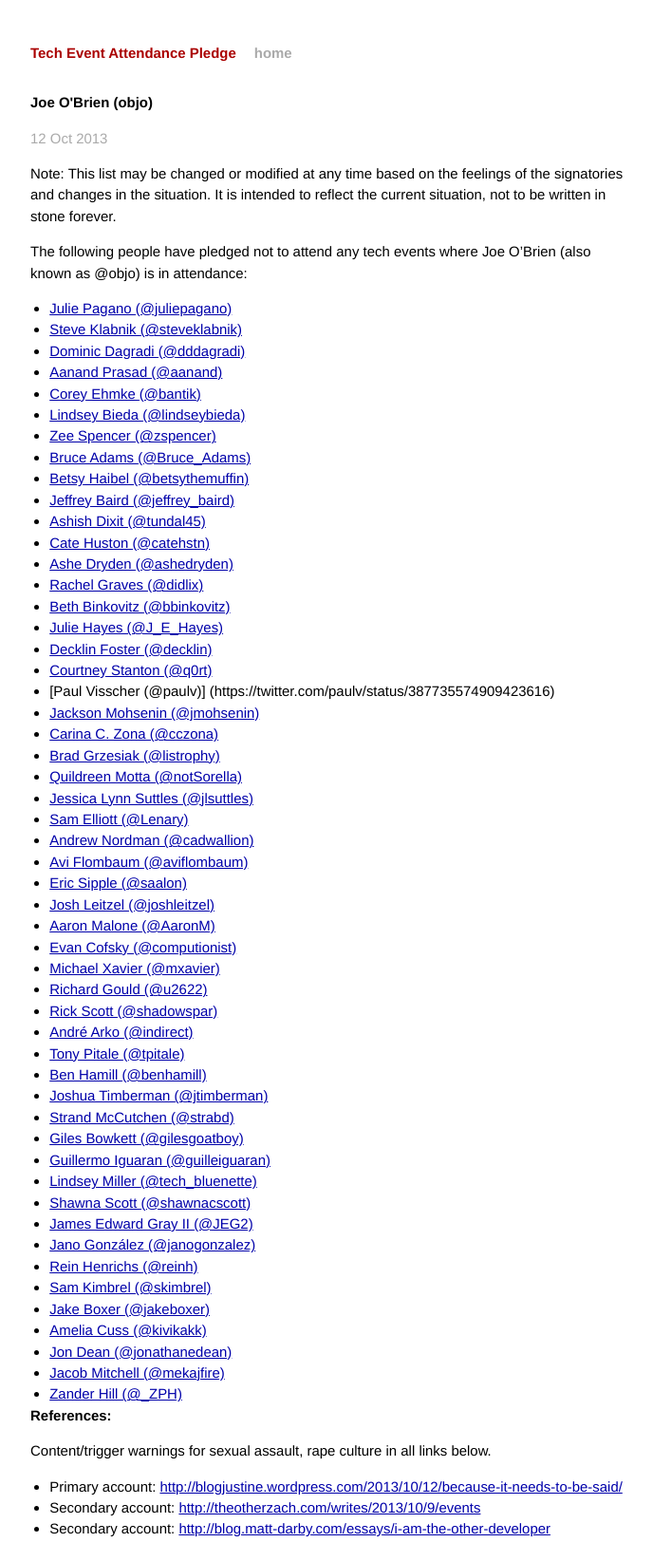
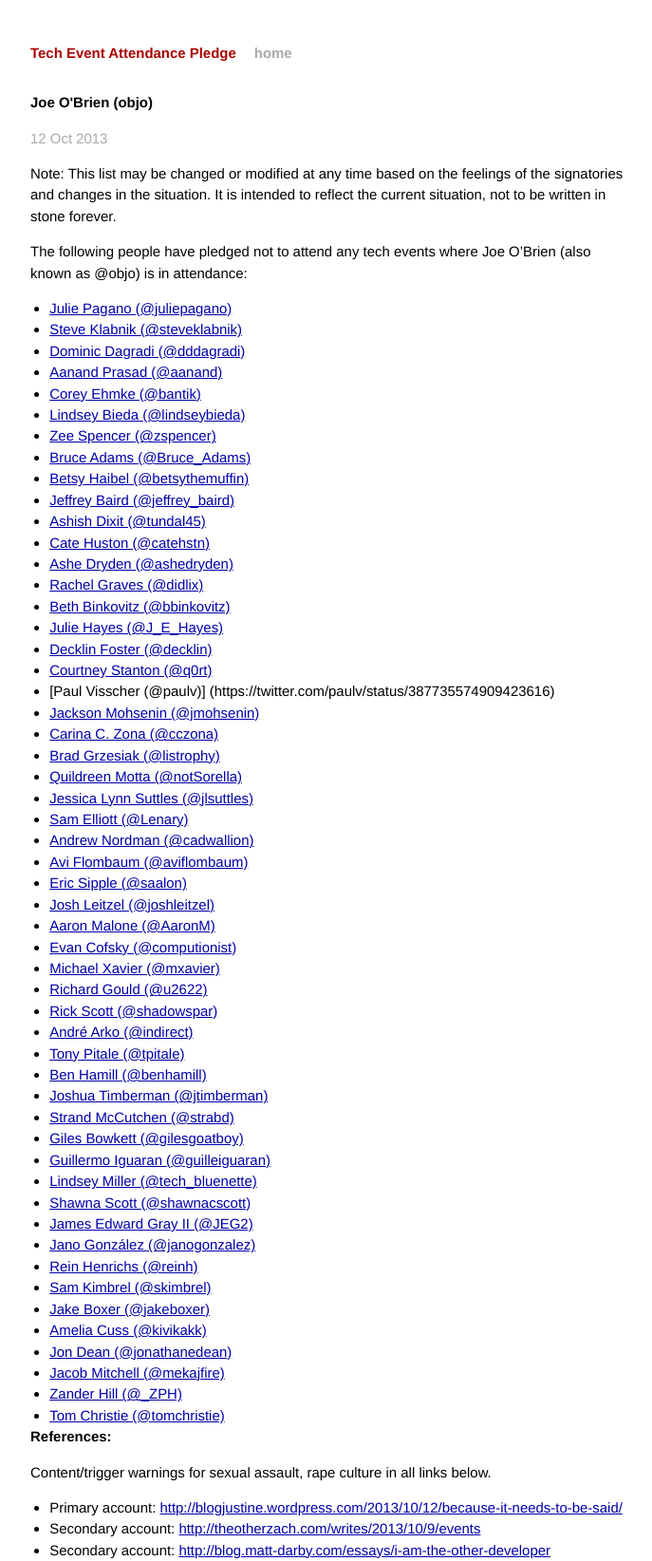
Before and after one commit to techtektek/tech-event-attendance-pledge.github.io, a Jekyll site: the page built from _posts/2013-10-12-objo.markdown, in a window 1280 px wide. Shown: the whole page at 95% size, without its empty margins (294-981 px from the left). Built offline with Jekyll 4.4.1, drawn with Linux system fonts in a browser that asks for light colours; Markdown is read by kramdown in place of the engine named in the settings; before the commit the page ends 1622 px from its top, so only the background shows below that.

Commit message:
Added @tomchristie to @objo pledge list.
Ashamed that this is such a small action, but you have my support.

```diff
--- a/_posts/2013-10-12-objo.markdown
+++ b/_posts/2013-10-12-objo.markdown
@@ -64,6 +64,7 @@ O'Brien (also known as @objo) is in attendance:
 * [Jon Dean (@jonathanedean)](https://twitter.com/jonathanedean/status/389560388607430656)
 * [Jacob Mitchell (@mekajfire)](https://twitter.com/mekajfire/status/389594040498278400)
 * [Zander Hill (@_ZPH)](https://github.com/tech-event-attendance-pledge/tech-event-attendance-pledge.github.io/pull/47)
+* [Tom Christie (@tomchristie)](https://twitter.com/_tomchristie/status/389662362233745408)
 <br/>
 
 <h2>References:</h2>
```
